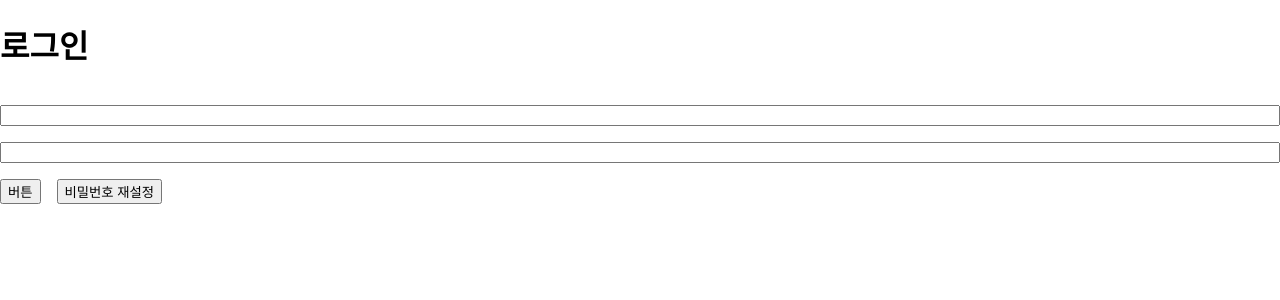
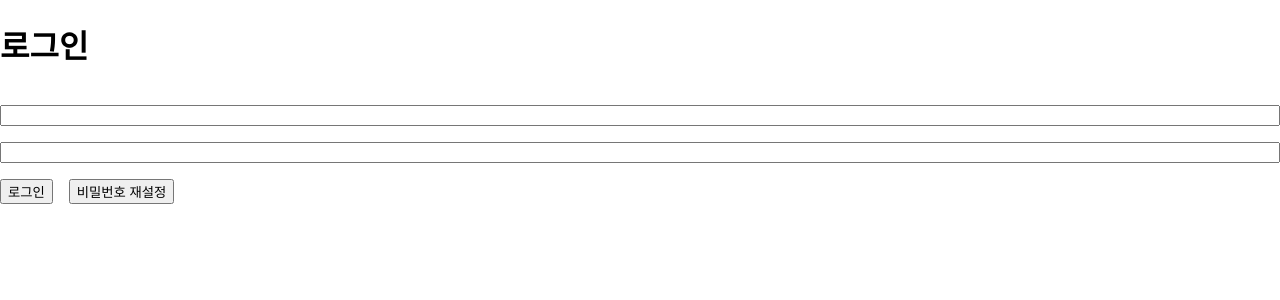
Before and after one commit to jodnddus/ably-frontend-assingment, a React (Create React App) app: page / in a window 1280 px wide. Shown: the top 300 px of the page. Built offline with nearby package versions, Linux system fonts and the light colour scheme.

Commit message:
로그인 버튼 이름 수정

```diff
--- a/src/pages/Login/index.tsx
+++ b/src/pages/Login/index.tsx
@@ -47,7 +47,7 @@ function Login() {
           />
         </InputContainer>
         <ButtonContainer>
-          <Button type={"submit"} name="버튼" isDisable={false} />
+          <Button type={"submit"} name="로그인" isDisable={false} />
           <Button
             type={"button"}
             name="비밀번호 재설정"
```
